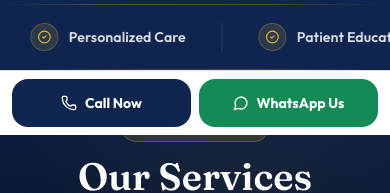
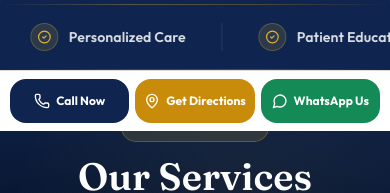
Before and after one commit to Yatish0172/Santosh-Healix_Website, a React (Vite) app: page /#/ in a window 390 px wide. Shown: the part 774-967 px from the top of the page. Built offline with nearby package versions, Linux system fonts and the light colour scheme; grey boxes are pictures that could not be loaded.

Commit message:
Add mobile directions action

```diff
--- a/src/app/App.tsx
+++ b/src/app/App.tsx
@@ -483,14 +483,19 @@ export function MobileBar({ lang }: { lang: Lang }) {
   }, []);
   return (
     <div className="fixed bottom-0 left-0 right-0 z-50 lg:hidden"
-      style={{ background: "#fff", borderTop: `1.5px solid ${C.border}`, padding: "8px 12px", display: "flex", gap: 8,
+      style={{ background: "#fff", borderTop: `1.5px solid ${C.border}`, padding: "8px 10px", display: "flex", gap: 6,
         transform: show ? "translateY(0)" : "translateY(100%)", transition: "transform 300ms ease" }}>
-      <a href={CALL1} className={`flex-1 flex items-center justify-center gap-2 py-3.5 rounded-2xl text-white text-sm font-bold ${sans(lang)}`}
+      <a href={CALL1} className={`min-w-0 flex-1 flex items-center justify-center gap-1.5 py-3.5 rounded-2xl text-white text-xs sm:text-sm font-bold whitespace-nowrap ${sans(lang)}`}
         style={{ background: C.hero }}>
         <Phone className="w-4 h-4" />{c.callNow}
       </a>
+      <a href={MAPS} target="_blank" rel="noopener noreferrer"
+        className={`min-w-0 flex-1 flex items-center justify-center gap-1.5 py-3.5 rounded-2xl text-white text-xs sm:text-sm font-bold whitespace-nowrap ${sans(lang)}`}
+        style={{ background: C.gold }}>
+        <MapPin className="w-4 h-4" />{c.getDirections}
+      </a>
       <a href={WHATSAPP} target="_blank" rel="noopener noreferrer"
-        className={`flex-1 flex items-center justify-center gap-2 py-3.5 rounded-2xl text-white text-sm font-bold ${sans(lang)}`}
+        className={`min-w-0 flex-1 flex items-center justify-center gap-1.5 py-3.5 rounded-2xl text-white text-xs sm:text-sm font-bold whitespace-nowrap ${sans(lang)}`}
         style={{ background: C.wa }}>
         <MessageCircle className="w-4 h-4" />{c.whatsapp}
       </a>
```
